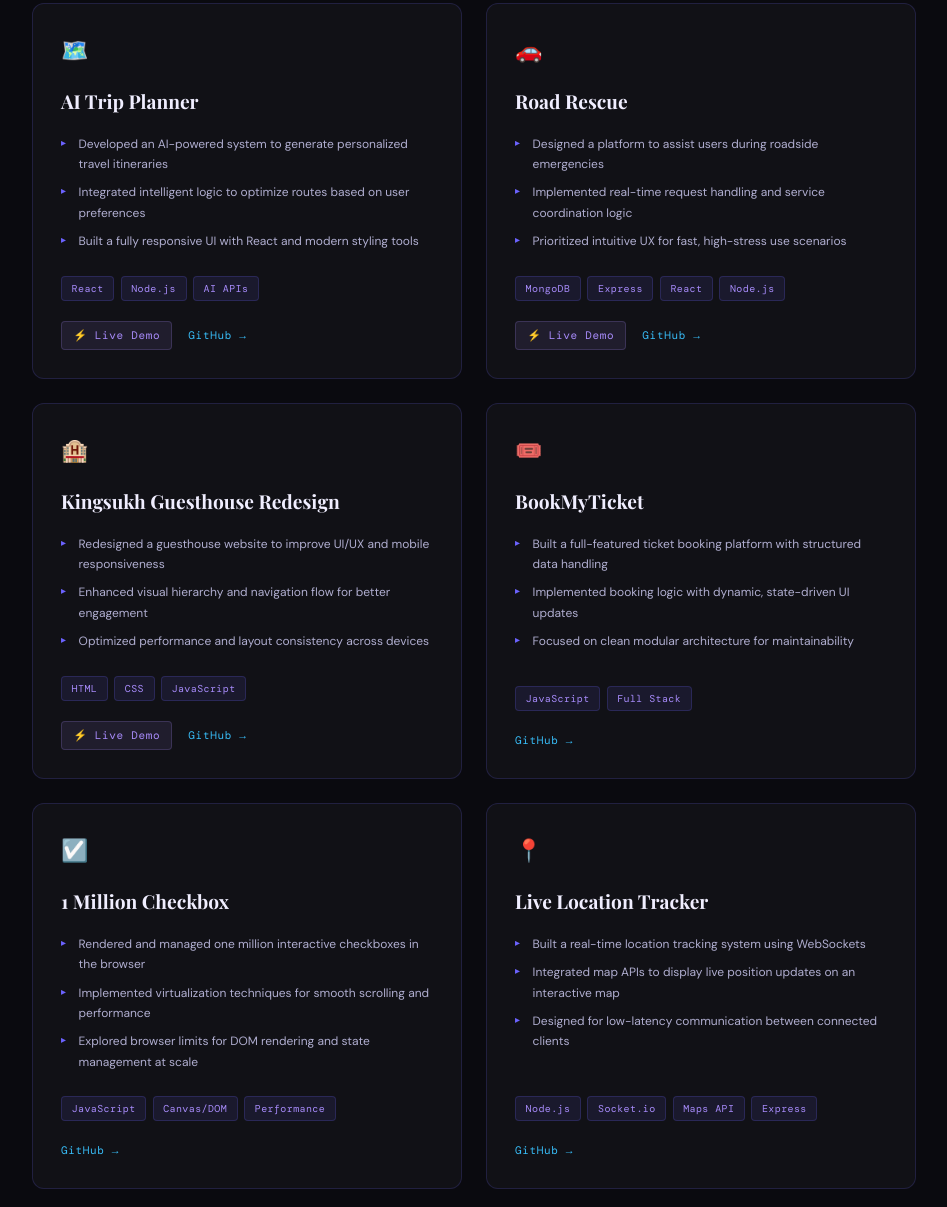
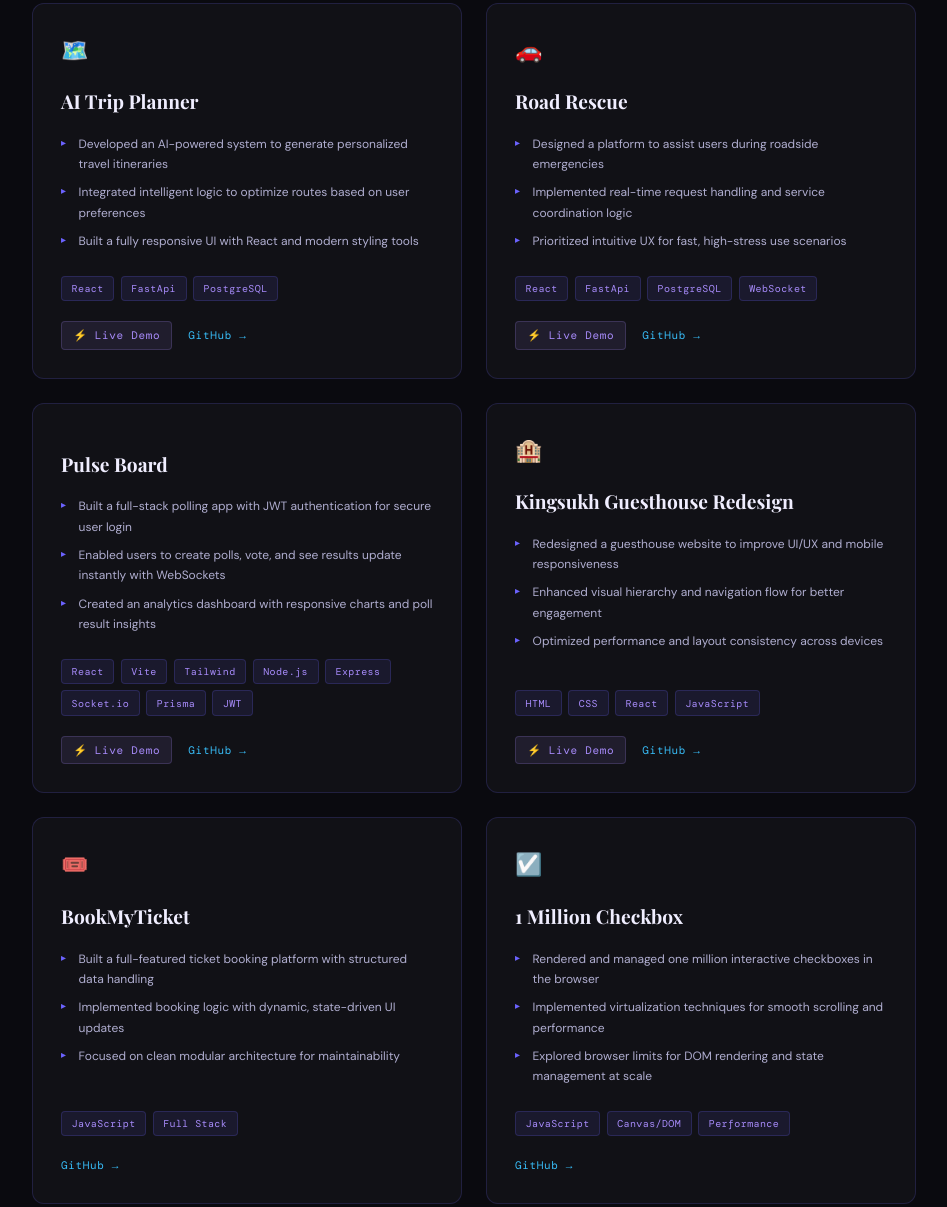
Before and after one commit to Vishal33bisht/portfolio, a plain HTML site: page index.html in a window 1280 px wide. Shown: the part 1689-2896 px from the top of the page, without its empty margins (166-1113 px from the left). Drawn offline with nearby package versions, Linux system fonts and the light colour scheme; a web font is replaced by a local one.

Commit message:
added new project

```diff
--- a/index.html
+++ b/index.html
@@ -693,8 +693,8 @@
       </ul>
       <div class="project-tech">
         <span class="tech-tag">React</span>
-        <span class="tech-tag">Node.js</span>
-        <span class="tech-tag">AI APIs</span>
+        <span class="tech-tag">FastApi</span>
+        <span class="tech-tag">PostgreSQL</span>
       </div>
       <div class="project-links">
         <a href="https://ai-trip-planner-seven-inky.vercel.app/" class="project-link demo" target="_blank">⚡ Live Demo</a>
@@ -712,10 +712,10 @@
         <li>Prioritized intuitive UX for fast, high-stress use scenarios</li>
       </ul>
       <div class="project-tech">
-        <span class="tech-tag">MongoDB</span>
-        <span class="tech-tag">Express</span>
         <span class="tech-tag">React</span>
-        <span class="tech-tag">Node.js</span>
+        <span class="tech-tag">FastApi</span>
+        <span class="tech-tag">PostgreSQL</span>
+        <span class="tech-tag">WebSocket</span>
       </div>
       <div class="project-links">
         <a href="https://road-resque.vercel.app/driver-dashboard" class="project-link demo" target="_blank">⚡ Live Demo</a>
@@ -723,6 +723,30 @@
       </div>
     </div>
 
+    <!-- //Live Pool Dashboard -->
+        <div class="project-card">
+      <div class="project-icon"></div>
+      <div class="project-name">Pulse Board</div>
+      <ul class="project-bullets">
+        <li>Built a full-stack polling app with JWT authentication for secure user login</li>
+        <li>Enabled users to create polls, vote, and see results update instantly with WebSockets</li>
+        <li>Created an analytics dashboard with responsive charts and poll result insights</li>
+      </ul>
+      <div class="project-tech">
+        <span class="tech-tag">React</span>
+        <span class="tech-tag">Vite</span>
+        <span class="tech-tag">Tailwind</span>
+        <span class="tech-tag">Node.js</span>
+        <span class="tech-tag">Express</span>
+        <span class="tech-tag">Socket.io</span>
+        <span class="tech-tag">Prisma</span>
+        <span class="tech-tag">JWT</span>
+      </div>
+      <div class="project-links">
+        <a href="https://online-pool.vercel.app/" class="project-link demo" target="_blank">⚡ Live Demo</a>
+        <a href="https://github.com/Vishal33bisht/live-pool-dashboard.git" class="project-link" target="_blank">GitHub →</a>
+      </div>
+    </div>
     <!-- Kingsukh Guesthouse -->
     <div class="project-card">
       <div class="project-icon">🏨</div>
@@ -735,6 +759,7 @@
       <div class="project-tech">
         <span class="tech-tag">HTML</span>
         <span class="tech-tag">CSS</span>
+        <span class="tech-tag">React</span>
         <span class="tech-tag">JavaScript</span>
       </div>
       <div class="project-links">
@@ -836,6 +861,7 @@
         <span class="tech-tag">React</span>
       </div>
       <div class="project-links">
+        <a href="https://vishal33bisht-ai-stress-predictor-app-qdmxzg.streamlit.app/" class="project-link demo" target="_blank">⚡ Live Demo</a>
         <a href="https://github.com/Vishal33bisht/AI-stress_predictor" class="project-link" target="_blank">GitHub →</a>
       </div>
     </div>
```
